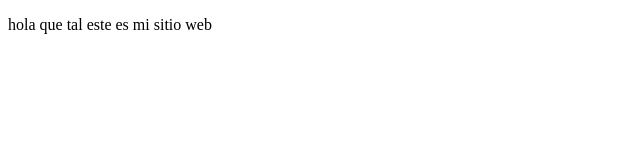
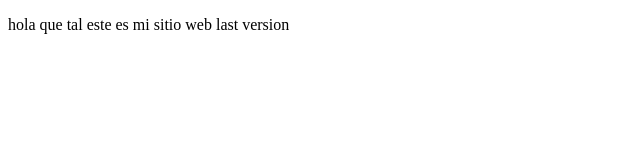
Before and after one commit to manuelpariona2012/proyectodemo, a plain HTML site: page index.html in a window 1280 px wide. Shown: the full height of the page, 0-640 px from the left. Drawn offline with Linux system fonts and the light colour scheme.

Commit message:
Update index.html

```diff
--- a/index.html
+++ b/index.html
@@ -9,6 +9,7 @@
 <body>
     <p>
         hola  que tal este es mi sitio web
+        last version
     </p>
 </body>
 </html>
```
